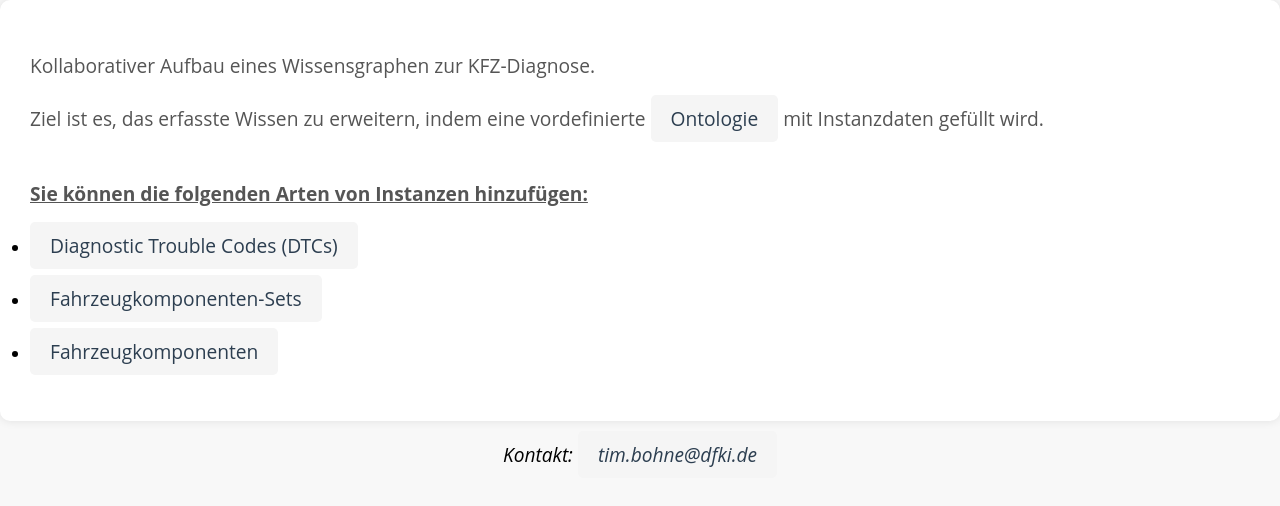
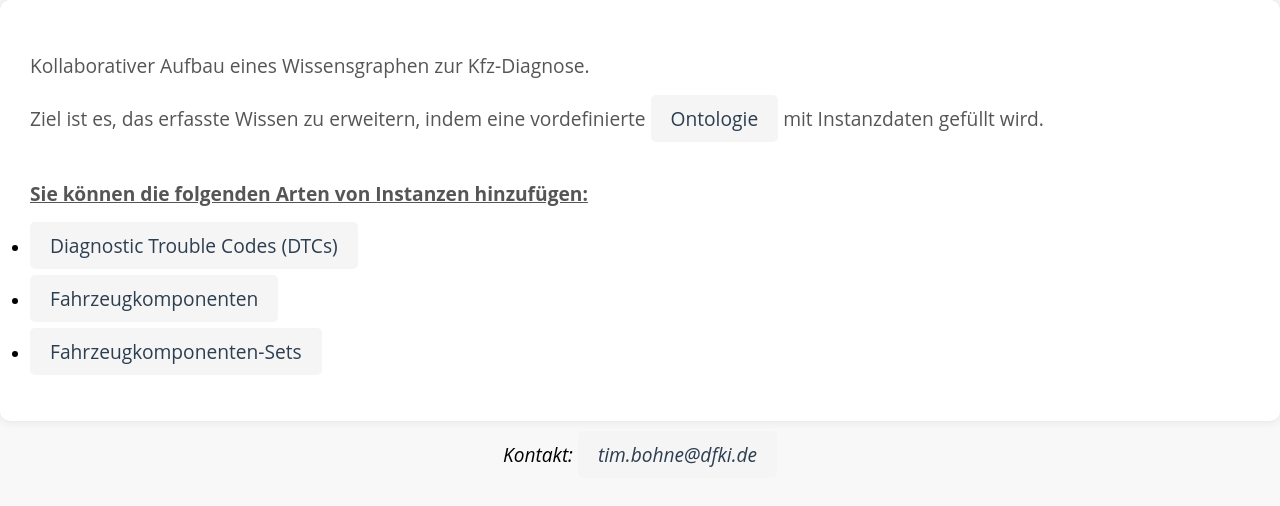
Before and after one commit to tbohne/obd_ontology, a Flask app: page / in a window 1280 px wide. Shown: the part 88-594 px from the top of the page. Run offline with Flask 3, Linux system fonts and the light colour scheme; some libraries are stand-ins or nearby versions.

Commit message:
minor layout / style changes for KACC

```diff
--- a/static/style.css
+++ b/static/style.css
@@ -40,6 +40,7 @@ article {
 
 article p {
     font-size: 1.2rem;
+    max-width: 1600px;
     line-height: 1.5;
     color: #555;
     margin-bottom: 1.5rem;
@@ -90,7 +91,7 @@ input[type="submit"] {
     display: inline-block;
     padding: 10px 20px;
     font-size: 20px;
-    font-weight: bold;
+    /*font-weight: bold;*/
     text-align: center;
     color: #2c3e50;
     background-color: #f5f5f5;
--- a/templates/DTC_form.html
+++ b/templates/DTC_form.html
@@ -14,8 +14,8 @@
     <article>
         <p>
             <a href="/">Startseite</a>
+            <a href="component_form">Fahrzeugkomponenten</a>
             <a href="component_set_form">Fahrzeugkomponenten-Sets</a>
-            <a href="component_form">Fahrzeugkomponenten</a>
         </p>
 
         <form method="POST">
@@ -34,7 +34,7 @@
                 {% endfor %}</p>
             <p><b>Fehlerzustand</b>, den der DTC beschreibt: {{ form.fault_condition }}</p>
             <p><b>Symptome</b>, die in Zusammenhang mit dem Fehlerzustand auftreten können:
-            <div> {{ form.symptoms }} {{ form.symptoms_submit }} {{ form.clear_symptoms }} </div>
+             {{ form.symptoms }} {{ form.symptoms_submit }} {{ form.clear_symptoms }}
             </p>
             <p>Ist ein Symptom nicht in der Liste enthalten, fügen Sie es bitte über das Textfeld
                 hinzu: {{ form.new_symptom }} {{ form.new_symptom_submit }}</p>
--- a/templates/index.html
+++ b/templates/index.html
@@ -15,7 +15,7 @@
 <section>
     <article>
         <br>
-        <p>Kollaborativer Aufbau eines Wissensgraphen zur KFZ-Diagnose.</p>
+        <p>Kollaborativer Aufbau eines Wissensgraphen zur Kfz-Diagnose.</p>
         <p>Ziel ist es, das erfasste Wissen zu erweitern, indem eine vordefinierte
             <a href="https://raw.githubusercontent.com/tbohne/obd_ontology/main/img/obd_ontology_v13.svg">Ontologie</a>
             mit Instanzdaten gefüllt wird.</p>
@@ -23,8 +23,8 @@
         <p><u><b>Sie können die folgenden Arten von Instanzen hinzufügen:</b></u></p>
         <ul>
             <li><p><a href="dtc_form">Diagnostic Trouble Codes (DTCs)</a></p></li>
+            <li><p><a href="component_form">Fahrzeugkomponenten</a></p></li>
             <li><p><a href="component_set_form">Fahrzeugkomponenten-Sets</a></p></li>
-            <li><p><a href="component_form">Fahrzeugkomponenten</a></p></li>
         </ul>
     </article>
 </section>
```
